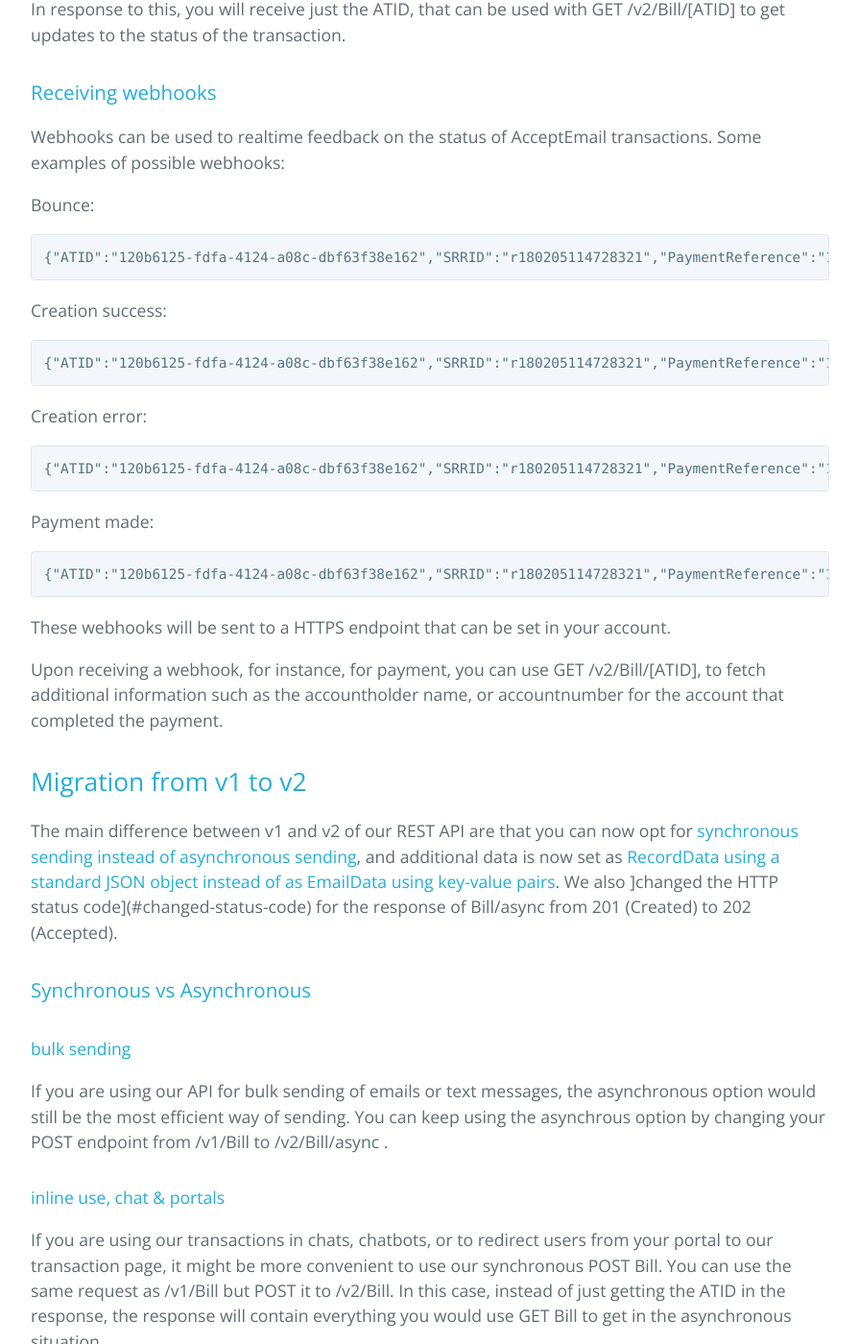
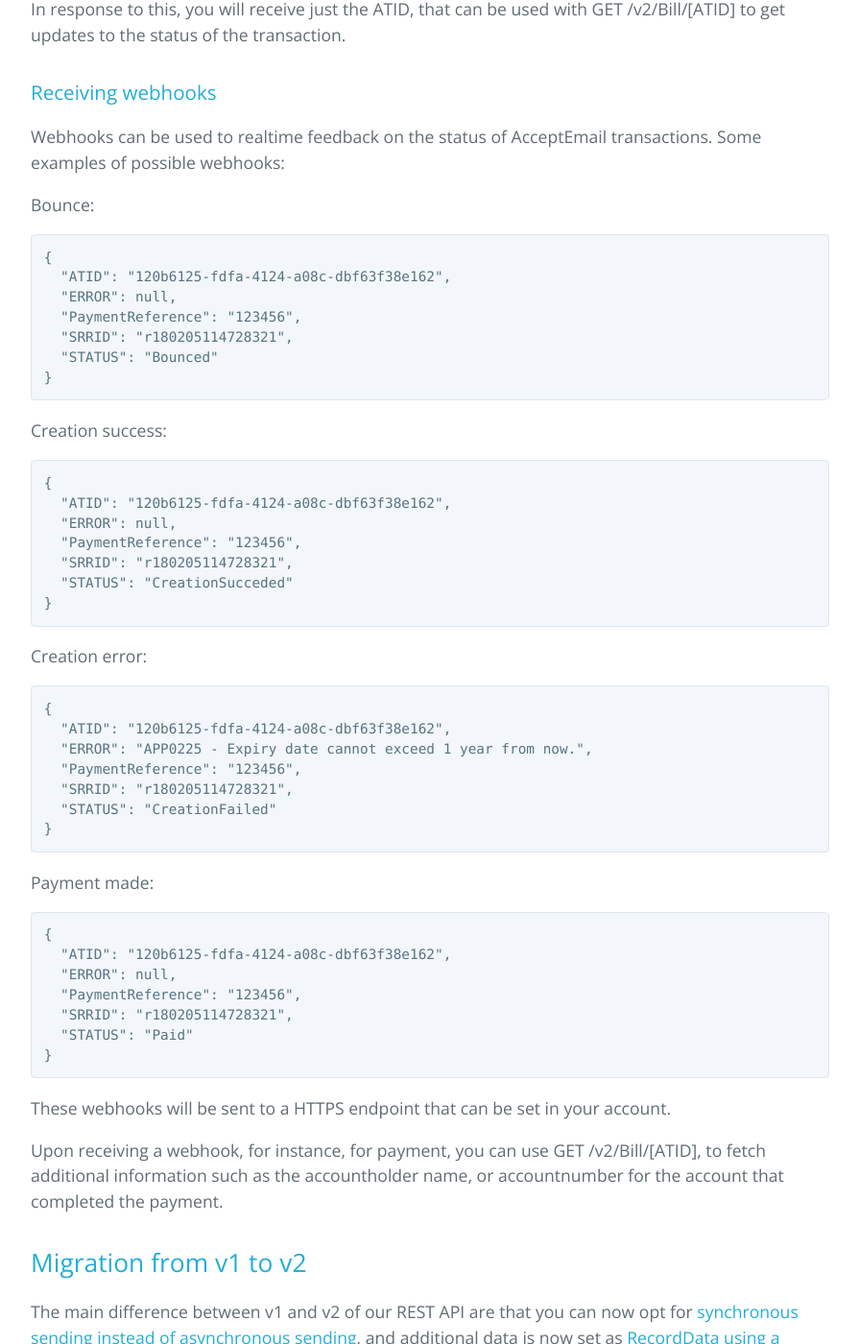
Before and after one commit to AcceptEmail/Examples, a Jekyll site: the page built from index.md, in a window 1280 px wide and 1400 px high, scrolled down 3901 px. Shown: the whole window at 96% size, without its empty margins (192-1087 px from the left). Built offline with Jekyll 4.4.1, drawn with Linux system fonts in a browser that asks for light colours.

Commit message:
json formated webhooks

````diff
--- a/index.md
+++ b/index.md
@@ -139,22 +139,46 @@ Webhooks can be used to realtime feedback on the status of AcceptEmail transacti
 
 Bounce:
 ```
-{"ATID":"120b6125-fdfa-4124-a08c-dbf63f38e162","SRRID":"r180205114728321","PaymentReference":"123456","STATUS":"Bounced","ERROR":null}
+{
+  "ATID": "120b6125-fdfa-4124-a08c-dbf63f38e162",
+  "ERROR": null,
+  "PaymentReference": "123456",
+  "SRRID": "r180205114728321",
+  "STATUS": "Bounced"
+}
 ```
 
 Creation success:
 ```
-{"ATID":"120b6125-fdfa-4124-a08c-dbf63f38e162","SRRID":"r180205114728321","PaymentReference":"123456","STATUS":"CreationSucceded","ERROR":null}
+{
+  "ATID": "120b6125-fdfa-4124-a08c-dbf63f38e162",
+  "ERROR": null,
+  "PaymentReference": "123456",
+  "SRRID": "r180205114728321",
+  "STATUS": "CreationSucceded"
+}
 ```
 
 Creation error:
 ```
-{"ATID":"120b6125-fdfa-4124-a08c-dbf63f38e162","SRRID":"r180205114728321","PaymentReference":"123456","STATUS":"CreationFailed","ERROR":"APP0225 - Expiry date cannot exceed 1 year from now."}
+{
+  "ATID": "120b6125-fdfa-4124-a08c-dbf63f38e162",
+  "ERROR": "APP0225 - Expiry date cannot exceed 1 year from now.",
+  "PaymentReference": "123456",
+  "SRRID": "r180205114728321",
+  "STATUS": "CreationFailed"
+}
 ```
 
 Payment made:
 ```
-{"ATID":"120b6125-fdfa-4124-a08c-dbf63f38e162","SRRID":"r180205114728321","PaymentReference":"123456","STATUS":"Paid","ERROR":null}
+{
+  "ATID": "120b6125-fdfa-4124-a08c-dbf63f38e162",
+  "ERROR": null,
+  "PaymentReference": "123456",
+  "SRRID": "r180205114728321",
+  "STATUS": "Paid"
+}
 ```
 
 These webhooks will be sent to a HTTPS endpoint that can be set in your account.
````
